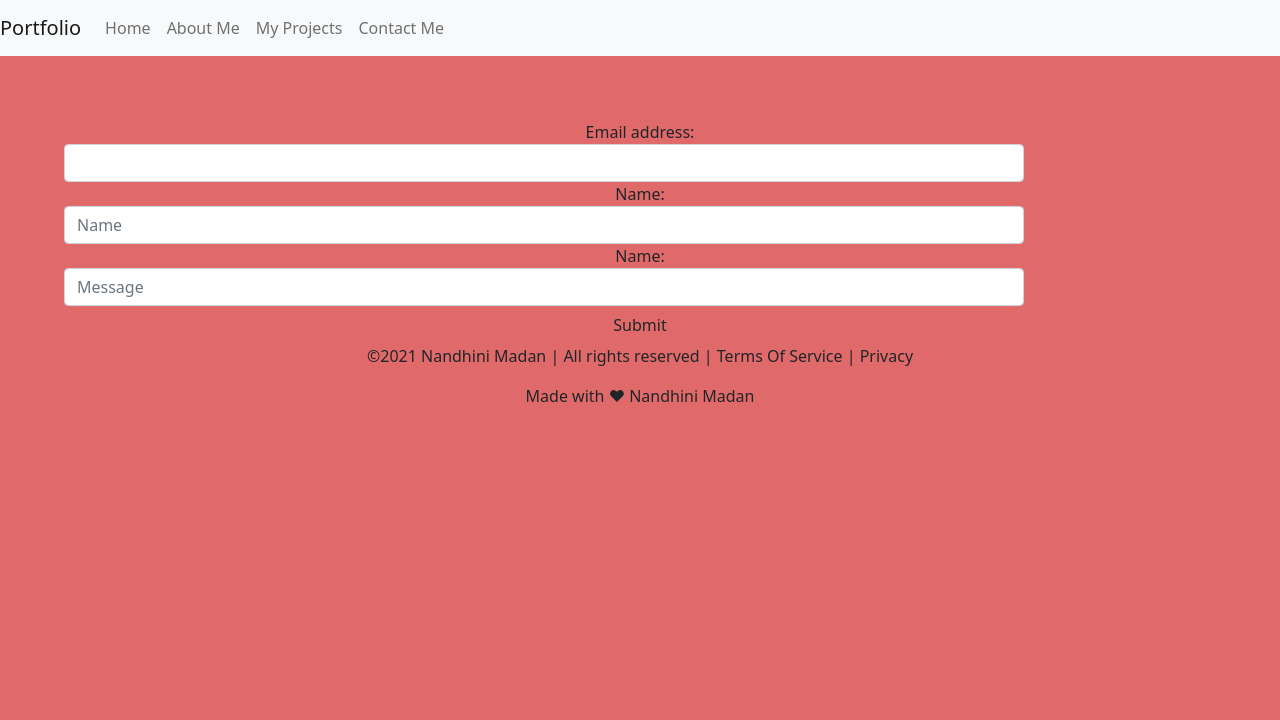
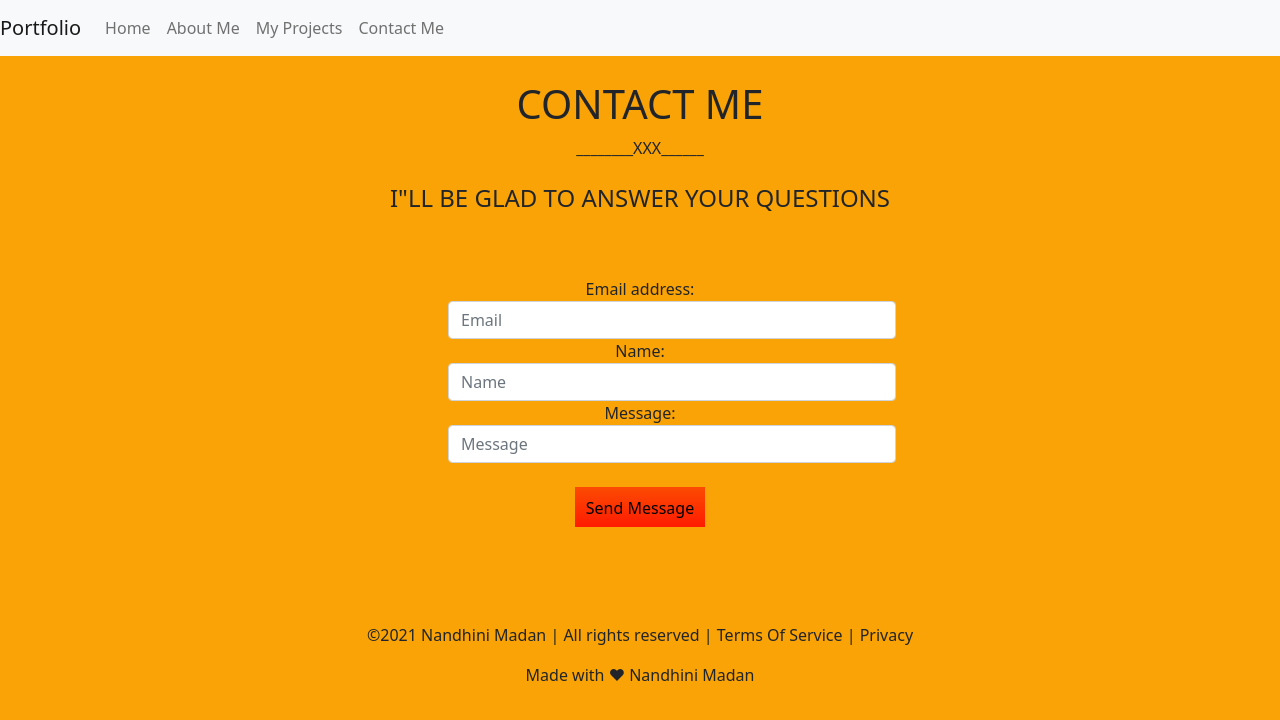
Before and after one commit to Nandhini-Madan/Portfolio-boostrap, a React (Create React App) app in the folder portfolio/: page /ContactMe in a window 1280 px wide. Shown: the top 720 px of the page. Built offline with nearby package versions, Linux system fonts and the light colour scheme.

Commit message:
Added About me paragraph

```diff
--- a/package.json
+++ b/package.json
@@ -2,6 +2,7 @@
   "dependencies": {
     "bootstrap": "^5.0.2",
     "react-particles-js": "^3.5.3",
+    "react-router": "^5.2.1",
     "react-snowfall": "^1.1.0"
   }
 }
--- a/portfolio/public/index.html
+++ b/portfolio/public/index.html
@@ -2,7 +2,7 @@
 <html lang="en">
   <head>
     <meta charset="utf-8" />
-    <link rel="icon" href="%PUBLIC_URL%/favicon.ico" />
+    <link rel="icon" href="%PUBLIC_URL%/sun.ico" />
     <meta name="viewport" content="width=device-width, initial-scale=1" />
     <meta name="theme-color" content="#000000" />
     <meta
--- a/portfolio/src/AboutMe.js
+++ b/portfolio/src/AboutMe.js
@@ -4,7 +4,14 @@ import React from "react";
 const AboutMe = () => {
     return(
         <>
+    <h1>AboutMe</h1>
+            <br></br>
+            <p>I'm a full-stack developer passionate about building software users love and that solve big problems at scale. I have experience building reusable frontend components using React, managing complex application state using Redux, building backend services using Node.js and Express.js, and database management using PostgreSQL.</p>
 
+            <p> My background in learning and remote collaboration gives me the resources to ask the right questions, get the right answers, and delivering on time. And now I can build full-stack web applications I'm a natural fit for a remote software development team.</p>
+
+             <p>I am currently seeking full-stack or frontend development opportunities based in Seattle, WA or anywhere in the world if remote working is an option.</p>
+            <br></br>
         </>
     )
 
--- a/portfolio/src/App.css
+++ b/portfolio/src/App.css
@@ -43,5 +43,5 @@
   justify-content: space-between;
 }
 body{
-  background-color: rgb(224, 106, 106) !important;
+  background-color: #faa307 !important;
 }
--- a/portfolio/src/App.js
+++ b/portfolio/src/App.js
@@ -1,8 +1,8 @@
 
 import './App.css';
 import 'bootstrap/dist/css/bootstrap.min.css';
-import {Navbar,Nav} from "react-bootstrap";
-import { Link,Switch, Route } from "react-router-dom";
+import { Navbar, Nav } from "react-bootstrap";
+import { Link, Switch, Route } from "react-router-dom";
 import Home from "./Home";
 import AboutMe from './AboutMe';
 import ContactMe from './ContactMe';
@@ -34,11 +34,14 @@ function App() {
         <Route exact path="/" component={Home} />
         <Route path="/AboutMe" component={AboutMe} />
         <Route exact path="/MyProject" component={MyProjects} />
-        <Route exact path="/ContactMe" component={ContactMe}/>
+        <Route exact path="/ContactMe" component={ContactMe} />
       </Switch>
 
-
-<Footer/>
+      <br></br>
+      <br></br>
+      <br></br>
+      <br></br>
+      <Footer />
     </div>
   );
 }
--- a/portfolio/src/ContactMe.css
+++ b/portfolio/src/ContactMe.css
@@ -1,9 +1,51 @@
 .form-control{
-    width:75%;
-    margin-left: 5%;
+    width:35%;
+    margin-left: 35%;
 
 }
 .ContactForm{
     margin-top: 5%;
 
 }
+
+/* 5 */
+.btn-5 {
+    width: 130px;
+    height: 40px;
+    line-height: 42px;
+    padding: 0;
+    border: none;
+    background: rgb(255,27,0);
+  background: linear-gradient(0deg, rgba(255,27,0,1) 0%, rgba(251,75,2,1) 100%);
+  }
+  .btn-5:hover {
+    color: #f0094a;
+    background: transparent;
+     box-shadow:none;
+  }
+  .btn-5:before,
+  .btn-5:after{
+    content:'';
+    position:absolute;
+    top:0;
+    right:0;
+    height:2px;
+    width:0;
+    background: #f0094a;
+    box-shadow:
+     -1px -1px 5px 0px #fff,
+     7px 7px 20px 0px #0003,
+     4px 4px 5px 0px #0002;
+    transition:400ms ease all;
+  }
+  .btn-5:after{
+    right:inherit;
+    top:inherit;
+    left:0;
+    bottom:0;
+  }
+  .btn-5:hover:before,
+  .btn-5:hover:after{
+    width:100%;
+    transition:800ms ease all;
+  }
--- a/portfolio/src/ContactMe.js
+++ b/portfolio/src/ContactMe.js
@@ -1,7 +1,9 @@
 import React from "react";
+import {useHistory} from "react-router";
 
 import "./ContactMe.css";
 const ContactMe = () => {
+    let history=useHistory();
     const scriptURL = 'https://script.google.com/macros/s/AKfycbyhNxMos2ipjVhT7xtbmsMjEu9SFpvFCmV0bBp_FMhEf38LSEb4cB7l_onDsTtpWQl_bQ/exec'
     const form = document.forms['submit-to-google-sheet']
 
@@ -11,27 +13,39 @@ const ContactMe = () => {
         console.log("hi");
          e.preventDefault()
         fetch(scriptURL, { method: 'POST', body: new FormData(form) })
-            .then(response => console.log('Success!', response))
+            .then(response =>
+           // console.log('Success!', response)
+            history.push("/")
+            )
             .catch(error => console.error('Error!', error.message))
     };
     return (
         <>
+        <br></br>
+        <h1>CONTACT ME</h1>
+        <div>________XXX______</div>
+        <br></br>
+        <h4>I"LL BE GLAD TO ANSWER YOUR QUESTIONS</h4>
             <form name="submit-to-google-sheet" className="ContactForm">
                 <div className="form-group">
                     <label >Email address:</label>
-                    <input type="email" className="form-control" id="email" name="email"/>
+                    <input type="email" className="form-control" id="email" name="email" placeholder="Email "/>
                 </div>
                 <div class="form-group">
                     <label >Name:</label>
                     <input type="text" className="form-control" id="name" name="firstName" placeholder="Name"/>
                 </div>
                 <div class="form-group">
-                    <label htmlFor="name">Name:</label>
+                    <label htmlFor="name">Message:</label>
                     <input type="text" className="form-control" id="message" name="Message" placeholder="Message" />
                 </div>
+                <br></br>
 
-                <button type="submit" className="btn btn-default" onClick={addEventListener}>Submit</button>
+
             </form>
+            <div class="frame">
+            <button className="custom-btn btn-5" type="submit" onClick={addEventListener}><span>Send Message</span></button>
+            </div>
 
         </>
     )
--- a/portfolio/src/Home.js
+++ b/portfolio/src/Home.js
@@ -1,55 +1,63 @@
 import React from "react";
-import { Row,Col,Card} from "react-bootstrap";
+import { Row, Col, Card } from "react-bootstrap";
 import MerchantMarketPlace from "../src/asserts/MerchantMarket.png";
 import Snow from "../src/Snow";
-import SilentAuction from "../src/asserts/silentAuction.jpg"
+import SilentAuction from "../src/asserts/silentAuction.jpg";
+import AnywhereFitness from "../src/asserts/AnywhereFitness.jpg";
 
 
-const Home=()=>{
-    const projectDetails=[
-        {
-        projectName:"Merchant Marketplace",
-        projectDescription:"",
-        projectImage:MerchantMarketPlace
+const Home = () => {
+    const projectDetails = [
+        {   projectID:1,
+            projectName: "Merchant Marketplace",
+            projectDescription: "",
+            projectImage: MerchantMarketPlace
         },
         {
-        projectName:"Silent Auction",
-        projectDescription:"",
-        projectImage:SilentAuction
+            projectID:2,
+            projectName: "Silent Auction",
+            projectDescription: "",
+            projectImage: SilentAuction
+        },
+        {   projectID:3,
+            projectName: "Anywhere Fitness",
+            projectDescription: "gfgf",
+            projectImage: AnywhereFitness
         },
         {
-        projectName:"Anywhere Fitness",
-        projectDescription:"",
-        projectImage:""
-        },
-        {
-        projectName:"Potluck Planner",
-        projectDescription:"",
-        projectImage:""
+            projectID:4,
+            projectName: "Potluck Planner",
+            projectDescription: "",
+            projectImage: ""
         }
-]
+    ]
 
-    return(
+    return (
         <>
-        <Snow/>
+            <Snow />
 
-        <h1>AboutMe</h1>
-        <p>I'm a full-stack developer passionate about building software users love and that solve big problems at scale. I have experience building reusable frontend components using React, managing complex application state using Redux, building backend services using Node.js and Express.js, and database management using PostgreSQL.
+            <h1>AboutMe</h1>
+            <br></br>
+            <p>I'm a full-stack developer passionate about building software users love and that solve big problems at scale. I have experience building reusable frontend components using React, managing complex application state using Redux, building backend services using Node.js and Express.js, and database management using PostgreSQL.</p>
 
-My background in learning and remote collaboration gives me the resources to ask the right questions, get the right answers, and delivering on time. And now I can build full-stack web applications I'm a natural fit for a remote software development team.
+            <p> My background in learning and remote collaboration gives me the resources to ask the right questions, get the right answers, and delivering on time. And now I can build full-stack web applications I'm a natural fit for a remote software development team.</p>
 
-I am currently seeking full-stack or frontend development opportunities based in Seattle, WA or anywhere in the world if remote working is an option.</p>
-
-           <Row xs={1} md={2} className="g-4">
+             <p>I am currently seeking full-stack or frontend development opportunities based in Seattle, WA or anywhere in the world if remote working is an option.</p>
+            <br></br>
+            <Row xs={1} md={2} className="g-4">
                 {projectDetails.map((project) => (
                     <Col key={project.projectName}>
                         <Card key={project.projectName}>
-                            <Card.Img variant="top"  src={project.projectImage} />
+                            <Card.Img variant="top" src={project.projectImage} />
                             <Card.Body>
                                 <Card.Title>{project.projectName}</Card.Title>
                                 <Card.Text>
                                     {project.projectDescription}
                                 </Card.Text>
+                                <div className="link">
+                                <a href="">GitHub</a>
+                                <a href="">Demo</a>
+                                </div>
                             </Card.Body>
                         </Card>
                     </Col>
--- a/portfolio/src/Myprojects.js
+++ b/portfolio/src/Myprojects.js
@@ -3,8 +3,10 @@ import { Card, Col, Row } from "react-bootstrap";
 import MerchantMarketPlace from "../src/asserts/MerchantMarket.png";
 import SilentAuction from "../src/asserts/silentAuction.jpg"
 import AnywhereFitness from "../src/asserts/AnywhereFitness.jpg";
+import { useHistory } from "react-router-dom";
 
 const MyProjects=()=>{
+    let history= useHistory()
     const projectDetails=[
         {
         projectName:"Merchant Marketplace",
@@ -27,15 +29,20 @@ const MyProjects=()=>{
         projectImage:""
         }
 ]
+const ViewProjectHandler=()=>{
+    history.push("/:id/projectDetail")
+}
 
     return (
         <>
+        <br></br>
             <h1>My Projects</h1>
+          <br></br>
             <Row xs={1} md={2} className="g-4">
                 {projectDetails.map((project) => (
                     <Col key={project.projectName}>
                         <Card key={project.projectName}>
-                            <Card.Img variant="top"  src={project.projectImage} />
+                            <Card.Img variant="top"  src={project.projectImage} onClick={ViewProjectHandler} />
                             <Card.Body>
                                 <Card.Title>{project.projectName}</Card.Title>
                                 <Card.Text>
--- a/portfolio/src/Snow.js
+++ b/portfolio/src/Snow.js
@@ -8,7 +8,7 @@ const Snow = () => {
 
                 <h1>Nandhini Devi Madan</h1>
 
-
+                <p> Web Developer</p>
                 <div className="snowflake">
                     ❅
                 </div>
```
Also changed, not shown: portfolio/src/Home.css (+7 -1 lines), 2 other files (tests, documents, lock files or other folders). Lines whose indentation alone changed are shown as unchanged.
